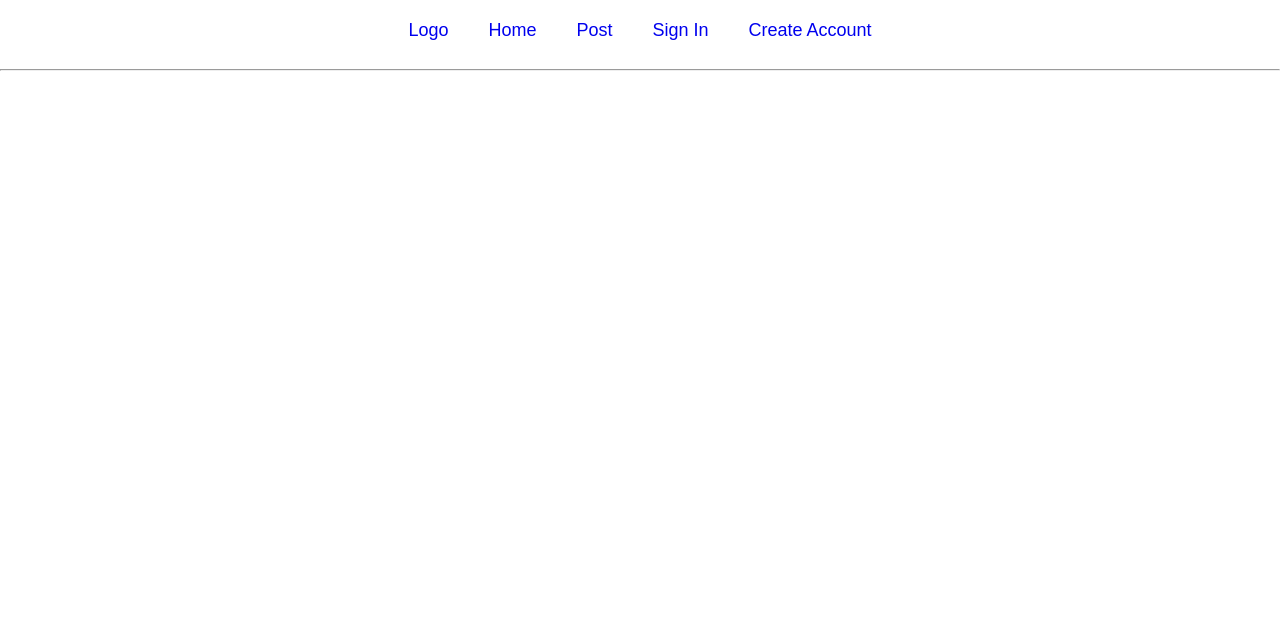
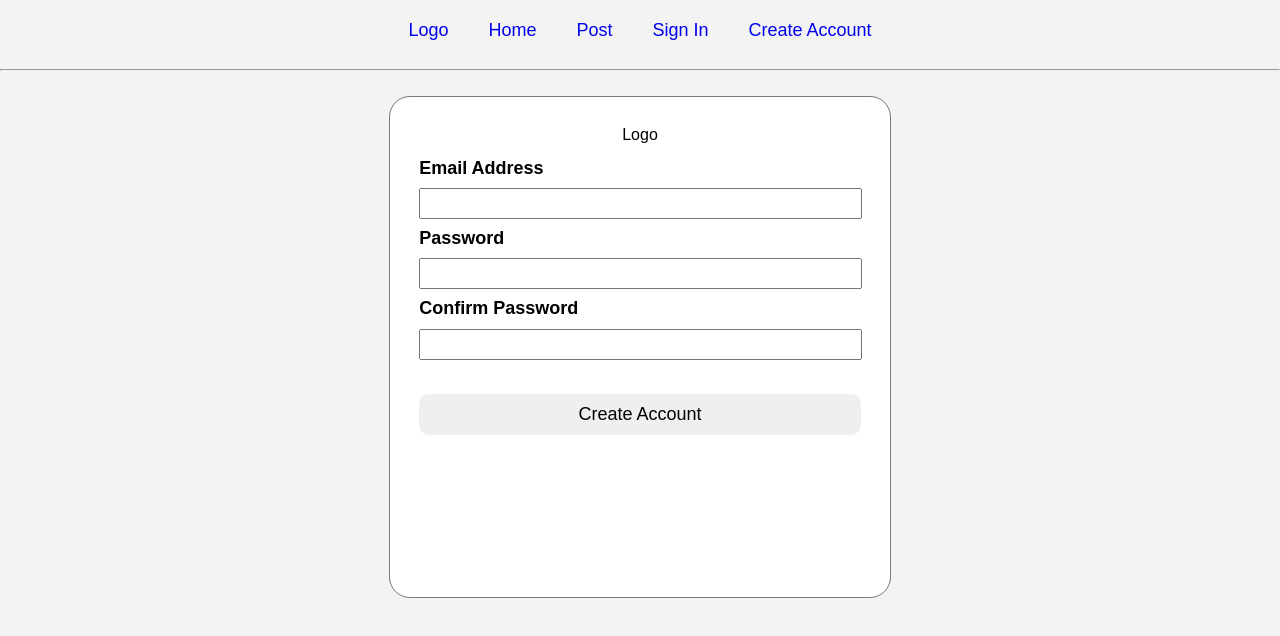
Before and after one commit to Dpoin23/Easy-Gig, a plain HTML site: page createacc.html in a window 1280 px wide. Drawn offline with Linux system fonts and the light colour scheme.

Commit message:
create account box created, password's are also concealed when typing.

```diff
--- a/createacc.html
+++ b/createacc.html
@@ -9,7 +9,7 @@
     <link rel="stylesheet" href="styles.css">
 </head>
 
-<body>
+<body class="createacc-body">
     <ul class="Header">
         <li class="Header-links"><a href="index.html" class="Header-obj">Logo</a></li>
         <li class="Header-links"><a href="index.html" class="Header-obj">Home</a></li>
@@ -20,6 +20,21 @@
 
     <hr class="topline"/>
 
+    <div class="createacc-box">
+        <ul class="createacc-ul">
+            <div class="createacc-logo">Logo</div>
+
+            <li class="createacc-li"><strong>Email Address</strong></li>
+            <li class="createacc-li"><input type="text"></li>
+            <li class="createacc-li"><strong>Password</strong></li>
+            <li class="createacc-li"><input type="password"></li>
+            <li class="createacc-li"><strong>Confirm Password</strong></li>
+            <li class="createacc-li"><input type="password"></li>
+
+            <div class="createacc-button-div"><button class="createacc-button">Create Account</button></div>
+        </ul>
+    </div>
+
 
 </body>
 
--- a/styles.css
+++ b/styles.css
@@ -89,11 +89,11 @@ a.Header-obj:hover {
     padding: 10px 20px;
 }
 
-.signin-body {
+.signin-body, .createacc-body {
     background-color: rgb(243, 243, 243);
 }
 
-.signin-box {
+.signin-box, .createacc-box {
     align-items: center;
     width: 500px;
     height: 500px;
@@ -103,36 +103,36 @@ a.Header-obj:hover {
     background-color: white;
 }
 
-.signin-ul {
+.signin-ul, .createacc-ul {
     list-style-type: none;
     padding: 20px;
 }
 
-.signin-li {
+.signin-li, .createacc-li {
     margin: 2%;
     font-size: 18px;
 }
 
-.signin-logo {
+.signin-logo, .createacc-logo {
     display: flex;
     justify-content: center;
     margin-top: 2%;
     margin-bottom: 3%;
 }
 
-.signin-ul input {
+.signin-ul input, .createacc-li input {
     width: 435px;
     height: 25px;
     font-size: 18px;
 }
 
-.signin-button-div {
+.signin-button-div, .createacc-button-div {
     display: flex;
     justify-content: center;
     margin: 7.5% 2% 7.5% 2%;
 }
 
-.signin-button {
+.signin-button, .createacc-button {
     font-size: 18px;
     width: 443px;
     border-radius: 10px;
```
Also changed, not shown: signin.html (+4 -1 lines).
